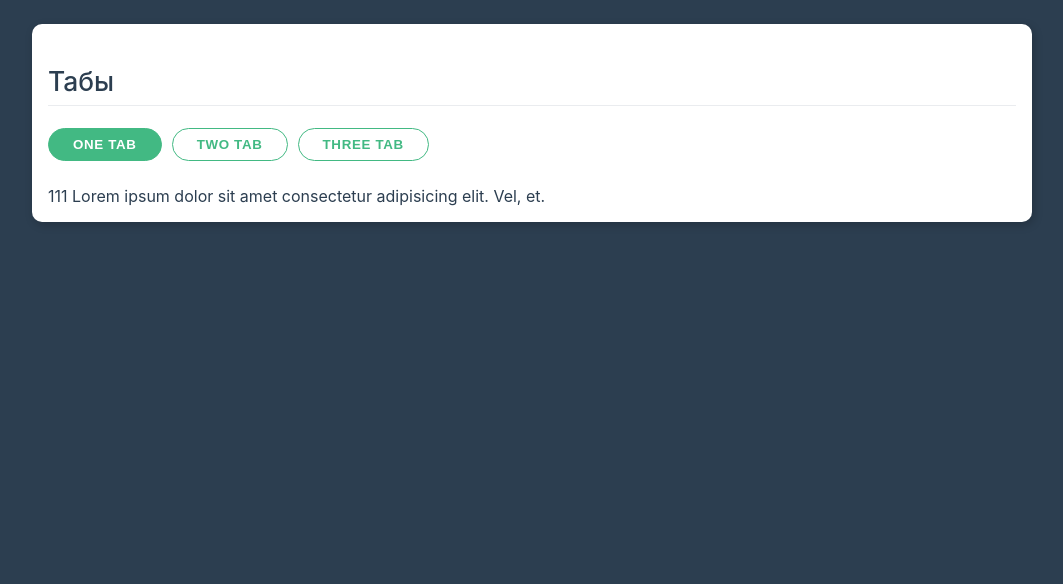
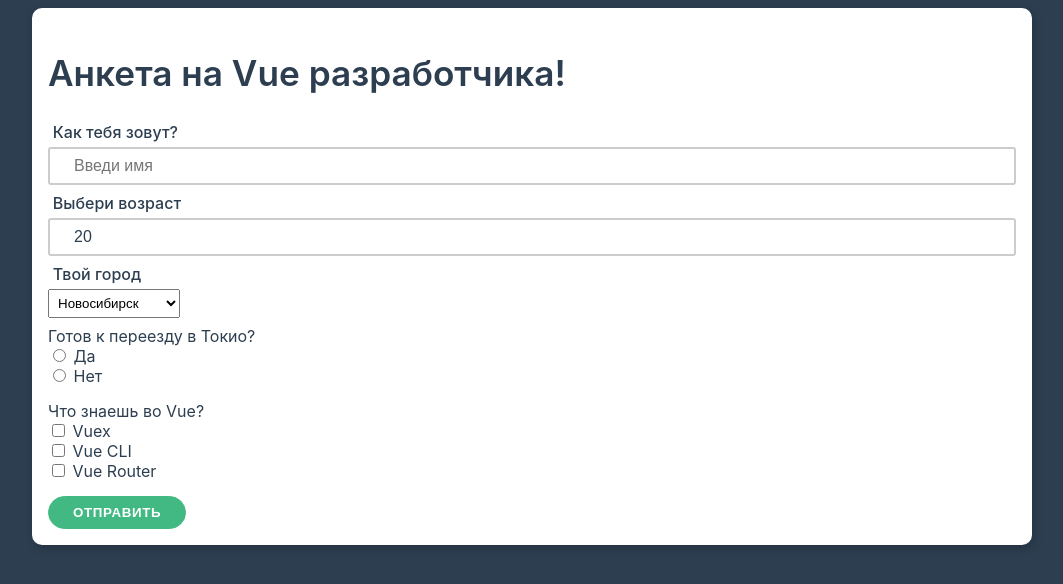
Before and after one commit to sheffcer/vue3-test, a Vue app: page / in a window 1280 px wide. Shown: the top 584 px of the page, without its empty margins (108-1171 px from the left). Built offline with nearby package versions, Linux system fonts and the light colour scheme.

Commit message:
make form

```diff
--- a/src/App.vue
+++ b/src/App.vue
@@ -1,62 +1,77 @@
 <template>
-  <div class="container pt-1">
-    <div class="card">
-      <h2>Табы</h2>
-      <div class="tabs">
-        <app-button
-        :color="active === 'one' ? 'primary' : ''"
-        @action="active = 'one'"
-          >one tab
-        </app-button>
-        <app-button
-        :color="active === 'two' ? 'primary' : ''"
-        @action="active = 'two'"
-        >two tab </app-button>
-        <app-button
-        :color="active === 'three' ? 'primary' : ''"
-        @action="active = 'three'">
-        three tab </app-button>
+  <div class="container">
+    <form class="card" :submit="submitHeandler">
+      <h1>Анкета на Vue разработчика!</h1>
+      <div class="form-control">
+        <label for="name">Как тебя зовут?</label>
+        <input type="text" id="name" placeholder="Введи имя">
+      </div>
+
+      <div class="form-control">
+        <label for="age">Выбери возраст</label>
+        <input type="number" id="age" value="20">
+      </div>
+
+      <div class="form-control">
+        <label for="city">Твой город</label>
+        <select id="city">
+          <option value="spb">Санкт-Петербург</option>
+          <option value="msk">Москва</option>
+          <option value="kzn">Казань</option>
+          <option selected value="nsk">Новосибирск</option>
+        </select>
+      </div>
+
+      <div class="form-checkbox">
+        <span class="label">Готов к переезду в Токио?</span>
+        <div class="checkbox">
+          <label><input type="radio" name="trip"/> Да</label>
         </div>
-        <!-- <app-text-one
-        v-if="active === 'one'"
-        style="display:block"
-        ></app-text-one>
-        <app-text-two
-        v-else-if="active === 'two'"
-        style="display:block"
-        ></app-text-two>
-        <app-text-three
-        v-else-if="active === 'three'"
-        style="display:block"></app-text-three> -->
-        <component :is="componentName"></component>
+
+        <div class="checkbox">
+          <label><input type="radio" name="trip"/> Нет</label>
+        </div>
       </div>
+
+      <div class="form-checkbox">
+        <span class="label">Что знаешь во Vue?</span>
+        <div class="checkbox">
+          <label><input type="checkbox"/> Vuex</label>
+        </div>
+        <div class="checkbox">
+          <label><input type="checkbox"/> Vue CLI</label>
+        </div>
+        <div class="checkbox">
+          <label><input type="checkbox"/> Vue Router</label>
+        </div>
+      </div>
+
+      <!-- <button type="submit" class="btn primary">Отправить</button> -->
+      <app-button color="primary" type="submit">{{submit}}</app-button>
+    </form>
   </div>
 </template>
+
 <script>
-import AppButton from './AppButton'
-import AppTextOne from './components/AppTextOne'
-import AppTextTwo from './components/AppTextTwo'
-import AppTextThree from './components/AppTextThree'
+import AppButton from './AppButton.vue'
 export default {
   data () {
     return {
-      active: 'one'
+      submit: 'Отправить'
     }
   },
   components: {
-    AppButton,
-    AppTextOne,
-    AppTextTwo,
-    AppTextThree
+    AppButton
   },
-  computed: {
-    componentName () {
-      if (this.active === 'one') {
-        return 'app-text-one'
-      } else if (this.active === 'two') {
-        return 'app-text-two'
-      } else return 'app-text-three'
+  methods: {
+    submitHeandler (evt) {
+      evt.preventDefault()
+      console.log('отправка формы')
     }
   }
 }
 </script>
+
+<style>
+
+</style>
--- a/src/AppButton.vue
+++ b/src/AppButton.vue
@@ -10,10 +10,10 @@
 export default {
   emits: ['action'],
   props: {
-    text: {
-      type: String,
-      required: true
-    },
+    // text: {
+    //   type: String,
+    //   required: true
+    // },
     color: {
       type: String,
       default: '',
--- a/src/components/AppTextOne.vue
+++ b/src/components/AppTextOne.vue
@@ -1,6 +1,8 @@
 <template>
-  <div>
-    111 Lorem ipsum dolor sit amet consectetur adipisicing elit. Vel, et.
+  <div class="form-control">
+    <h3>Первый таб</h3>
+    <p>111 Lorem ipsum dolor sit amet consectetur adipisicing elit. Vel, et.</p>
+    <label for=""><input type="text"></label>
   </div>
 </template>
 
--- a/src/components/AppTextThree.vue
+++ b/src/components/AppTextThree.vue
@@ -1,6 +1,7 @@
 <template>
   <div>
-    3Lorem ipsum dolor sit amet consectetur adipisicing elit. Voluptatum dolorem molestias dicta impedit deserunt ipsa quia dolore ex quisquam. Tenetur!
+    <h3>Третий таб</h3>
+    <p>3Lorem ipsum dolor sit amet consectetur adipisicing elit. Voluptatum dolorem molestias dicta impedit deserunt ipsa quia dolore ex quisquam. Tenetur!</p>
   </div>
 </template>
 
--- a/src/components/AppTextTwo.vue
+++ b/src/components/AppTextTwo.vue
@@ -1,6 +1,7 @@
 <template>
   <div>
-   222 Lorem ipsum, dolor sit amet consectetur adipisicing elit. Ut recusandae veritatis, tenetur praesentium rerum sed?
+    <h3>Второй таб</h3>
+   <p>222 Lorem ipsum, dolor sit amet consectetur adipisicing elit. Ut recusandae veritatis, tenetur praesentium rerum sed?</p>
   </div>
 </template>
 
--- a/src/theme.css
+++ b/src/theme.css
@@ -194,3 +194,13 @@ h3 {
     display: flex;
     margin-bottom: 25px;
 }
+
+select#city {
+    padding-top: 5px;
+    padding-bottom: 5px;
+    padding-left: 5px;
+}
+
+.form-checkbox {
+    margin-bottom: 15px;
+}
```
Also changed, not shown: src/AppTabs.vue (added, +75 -0 lines).
